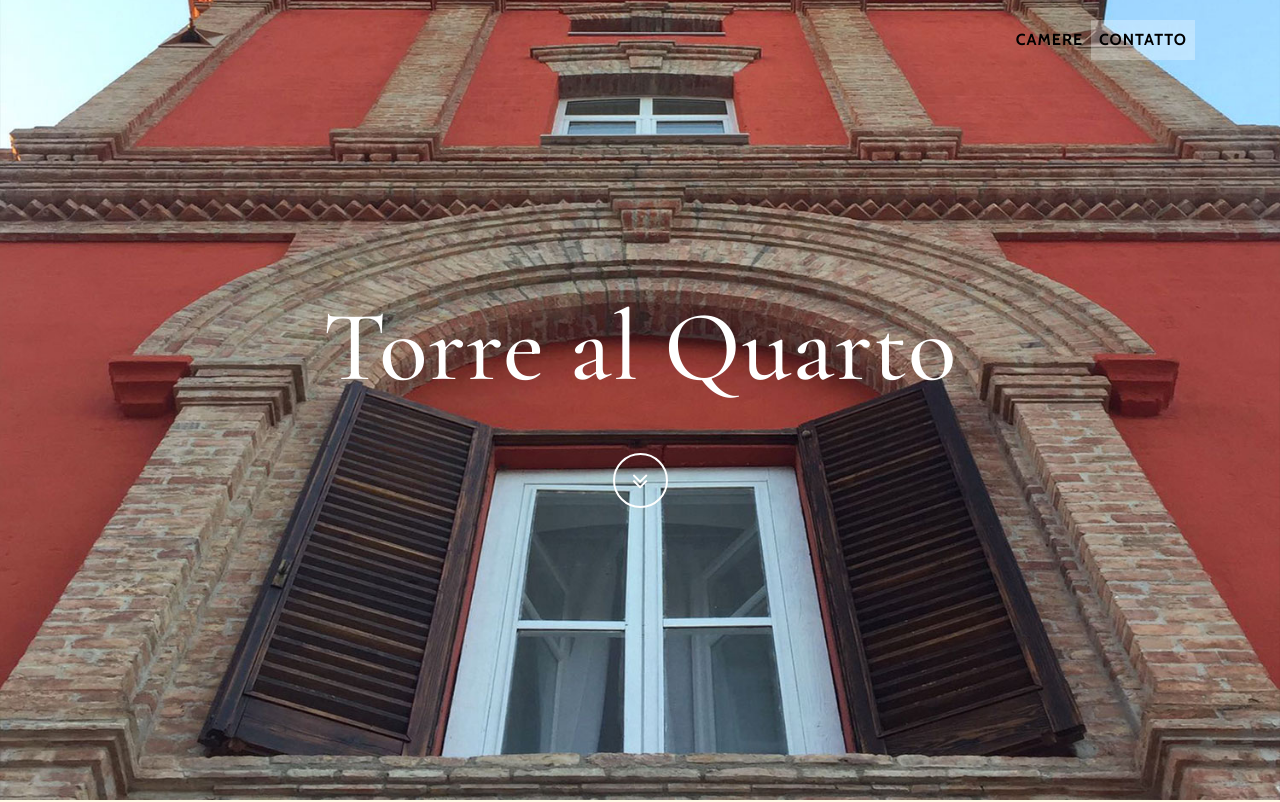
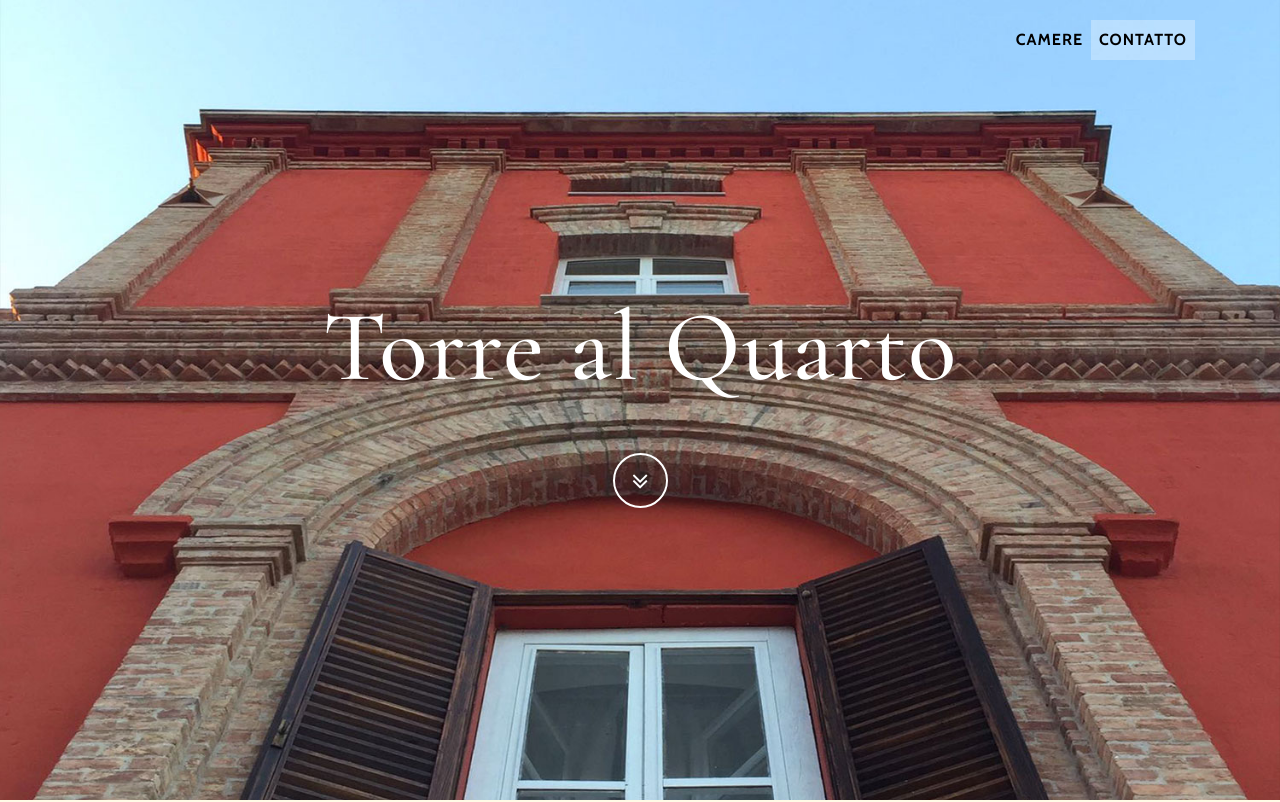
Before and after one commit to marcodileo/torrealquarto, a plain HTML site: page index.html in a window 1280 px wide. Shown: the top 802 px of the page. Drawn offline with nearby package versions, Linux system fonts and the light colour scheme; some packages are replaced by stand-ins of ours.

Commit message:
Update style.css

```diff
--- a/css/style.css
+++ b/css/style.css
@@ -98,7 +98,7 @@ a {
   padding: 200px 0;
   text-align: center;
   color: white;
-  background: url("../img/intro-bg.jpg") no-repeat bottom center scroll;
+  background: url("../img/intro-bg.jpg") no-repeat top center scroll;
   background-color: #fffae6;
   -webkit-background-size: cover;
   -moz-background-size: cover;
```
